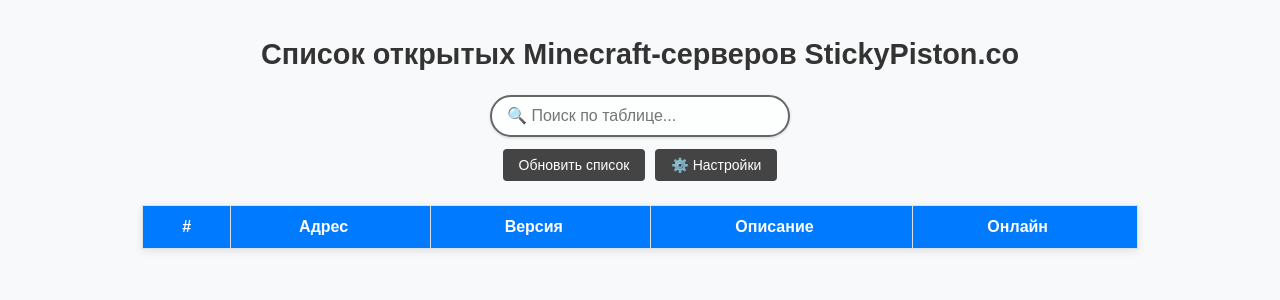
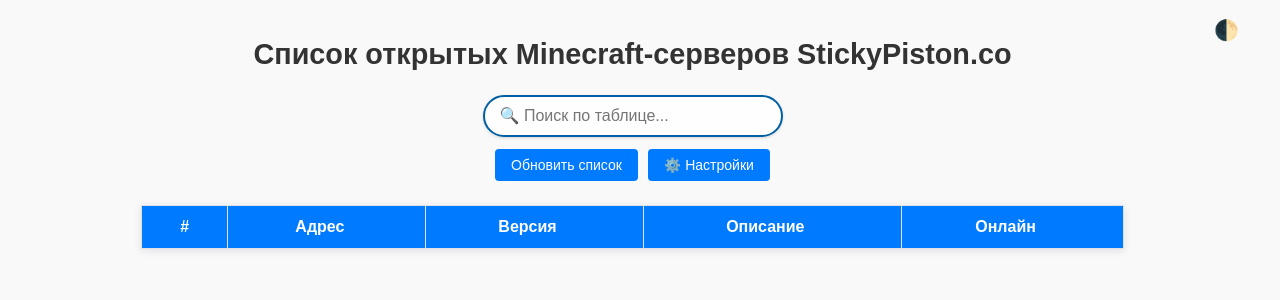
Before and after one commit to Mideks/MCPing, a FastAPI app: page / in a window 1280 px wide. Shown: the top 300 px of the page. Run offline with FastAPI, Linux system fonts and the light colour scheme; lists and menus that the app fills with data are empty.

Commit message:
feat: add dark mode

```diff
--- a/static/script.js
+++ b/static/script.js
@@ -272,3 +272,21 @@
 function getIPsFromTags() {
   return Array.from(ipSet);
 }
+
+const toggleBtn = document.getElementById('theme-toggle');
+  const currentTheme = localStorage.getItem('theme');
+
+  if (currentTheme === 'dark') {
+    document.documentElement.setAttribute('data-theme', 'dark');
+  }
+  function toggleTheme() {
+    const isDark = document.documentElement.getAttribute('data-theme') === 'dark';
+    if (isDark) {
+      document.documentElement.removeAttribute('data-theme');
+      localStorage.removeItem('theme');
+    } else {
+      document.documentElement.setAttribute('data-theme', 'dark');
+      localStorage.setItem('theme', 'dark');
+    }
+  }
+  toggleBtn.addEventListener('click', toggleTheme);
--- a/static/style.css
+++ b/static/style.css
@@ -1,44 +1,120 @@
+:root {
+  --color-background: #f9f9f9;
+  --color-surface: #ffffff;
+  --color-surface-muted: #f2f2f2;
+  --color-surface-overlay: rgba(255, 255, 255, 0.8);
+
+  --color-text-primary: #333;
+  --color-text-secondary: #555;
+  --color-text-inverse: #ffffff;
+  --color-text-error: #e74c3c;
+
+  --color-border: #ccc;
+  --color-border-muted: #dee2e6;
+  --color-border-focus: #007acc;
+  --color-border-focus-shadow: rgba(0, 122, 204, 0.2);
+
+  --color-primary: #007bff;
+  --color-primary-hover: #005fa3;
+  --color-accent: #4a90e2;
+
+  --color-button-bg: var(--color-primary);
+  --color-button-hover: var(--color-primary-hover);
+
+  --color-toast-bg: #ccc;
+
+  --color-spinner-base: #ccc;
+  --color-spinner-top: #333;
+
+  --color-shadow: rgba(0, 0, 0, 0.1);
+  --color-shadow-strong: rgba(0, 0, 0, 0.4);
+  --color-shadow-focus: rgba(0, 0, 0, 0.15);
+}
+
+[data-theme="dark"] {
+  --color-background: #121212;
+  --color-surface: #1e1e1e;
+  --color-surface-muted: #2a2a2a;
+  --color-surface-overlay: rgba(30, 30, 30, 0.9);
+
+  --color-text-primary: #f0f0f0;
+  --color-text-secondary: #cccccc;
+  --color-text-inverse: #000000;
+  --color-text-error: #ff6b6b;
+
+  --color-border: #444;
+  --color-border-muted: #555;
+  --color-border-focus: #66b2ff;
+  --color-border-focus-shadow: rgba(102, 178, 255, 0.25);
+
+  --color-primary: #4a80a8;
+  --color-primary-hover: #3a6c8f;
+  --color-accent: #5da0c2;
+
+  --color-button-bg: var(--color-primary);
+  --color-button-hover: var(--color-primary-hover);
+
+  --color-toast-bg: #222;
+
+  --color-spinner-base: #555;
+  --color-spinner-top: #ddd;
+
+  --color-shadow: rgba(0, 0, 0, 0.6);
+  --color-shadow-strong: rgba(0, 0, 0, 0.8);
+  --color-shadow-focus: rgba(255, 255, 255, 0.1);
+}
+html {
+    scrollbar-gutter: stable;
+}
+
 body {
   font-family: sans-serif;
-    background-color: #f8f9fa;
+  background-color: var(--color-background);
   padding: 10px;
+  color: var(--color-text-primary);
 }
+
 main {
   width: 80%;
   margin: 0 auto;
 }
+
 body:has(dialog[open]) {
   overflow: hidden;
 }
 
 h1 {
   text-align: center;
-    color: #333;
+  color: var(--color-text-primary);
 }
 
 table {
   width: 100%;
   border-collapse: collapse;
-    background: white;
-    box-shadow: 0 2px 8px rgba(0,0,0,0.1);
+  background: var(--color-surface);
+  box-shadow: 0 2px 8px var(--color-shadow);
 }
+
 th, td {
   padding: 12px 16px;
-    border: 1px solid #dee2e6;
+  border: 1px solid var(--color-border-muted);
   text-align: center;
 }
+
 th {
-    background-color: #007bff;
-    color: white;
+  background-color: var(--color-primary);
+  color: var(--color-text-inverse);
   cursor: pointer;
 }
+
 tr:nth-child(even) {
-    background-color: #f2f2f2;
+  background-color: var(--color-surface-muted);
 }
 
 .info-cell {
   white-space: nowrap;
 }
+
 .icon-motd {
   display: flex;
   flex-direction: row;
@@ -106,18 +186,18 @@
   min-width: 300px;
   padding: 10px 15px;
   font-size: 16px;
-    border: 2px solid #666;
+  border: 2px solid var(--color-button-hover);
   border-radius: 25px;
-    background-color: rgba(255, 255, 255, 0.8);
+  background-color: var(--color-surface-overlay);
   transition: box-shadow 0.3s ease, background-color 0.3s ease;
   outline: none;
-    box-shadow: 0 1px 3px rgba(0, 0, 0, 0.15);
+  box-shadow: 0 1px 3px var(--color-shadow-focus);
 }
 
 .controls--search-container input:focus {
-    box-shadow: 0 0 8px #4a90e2;
-    background-color: #fff;
-    border-color: #4a90e2;
+  box-shadow: 0 0 8px var(--color-accent);
+  background-color: var(--color-surface);
+  border-color: var(--color-accent);
 }
 
 button {
@@ -125,18 +205,15 @@
   font-size: 16px;
   border: none;
   border-radius: 4px;
-    //background: #3498db;
-    background: #444;
-    color: #fff;
+  background: var(--color-button-bg);
+  color: var(--color-text-inverse);
   cursor: pointer;
 }
 
 button:hover {
-    //background: #2980b9;
-    background: #666;
+  background: var(--color-button-hover);
 }
 
-/* Загрузка: контейнер */
 .loader-container {
   display: inline-flex;
   align-items: center;
@@ -215,15 +290,17 @@
   padding: 8px 10px;
   font-size: 14px;
   box-sizing: border-box;
-  border: 1px solid #ccc;
+  border: 1px solid var(--color-border);
   border-radius: 6px;
   transition: border-color 0.2s ease, box-shadow 0.2s ease;
   outline: none;
+  background-color: var(--color-surface-muted);
+  color: var(--color-text-secondary);
 }
 
 input:focus, textarea:focus {
-  border-color: #007acc;
-  box-shadow: 0 0 0 2px rgba(0, 122, 204, 0.2);
+  border-color: var(--color-border-focus);
+  box-shadow: 0 0 0 2px var(--color-border-focus-shadow);
 }
 
 label {
@@ -271,8 +348,19 @@
   font-size: 1.8em;
 }
 
+#theme-toggle {
+  position: absolute;
+  top: 10px;
+  right: 10px;
+  background: none;
+  border: none;
+  font-size: 20px;
+  cursor: pointer;
+  color: var(--color-text-primary);
+}
+
 .error-message {
-  color: #e74c3c;
+  color: var(--color-text-error);
   font-size: 13px;
   margin-top: 4px;
   min-height: 18px;
--- a/templates/index.html
+++ b/templates/index.html
@@ -7,7 +7,7 @@
 </head>
 <body>
 
-<!-- Кнопка открытия модального окна -->
+<button id="theme-toggle">🌓</button>
 <header>
     <h1>Список открытых Minecraft-серверов StickyPiston.co</h1>
 </header>
```
Also changed, not shown: other parts of static/style.css (+26 -26 lines). Lines whose indentation alone changed are shown as unchanged.
